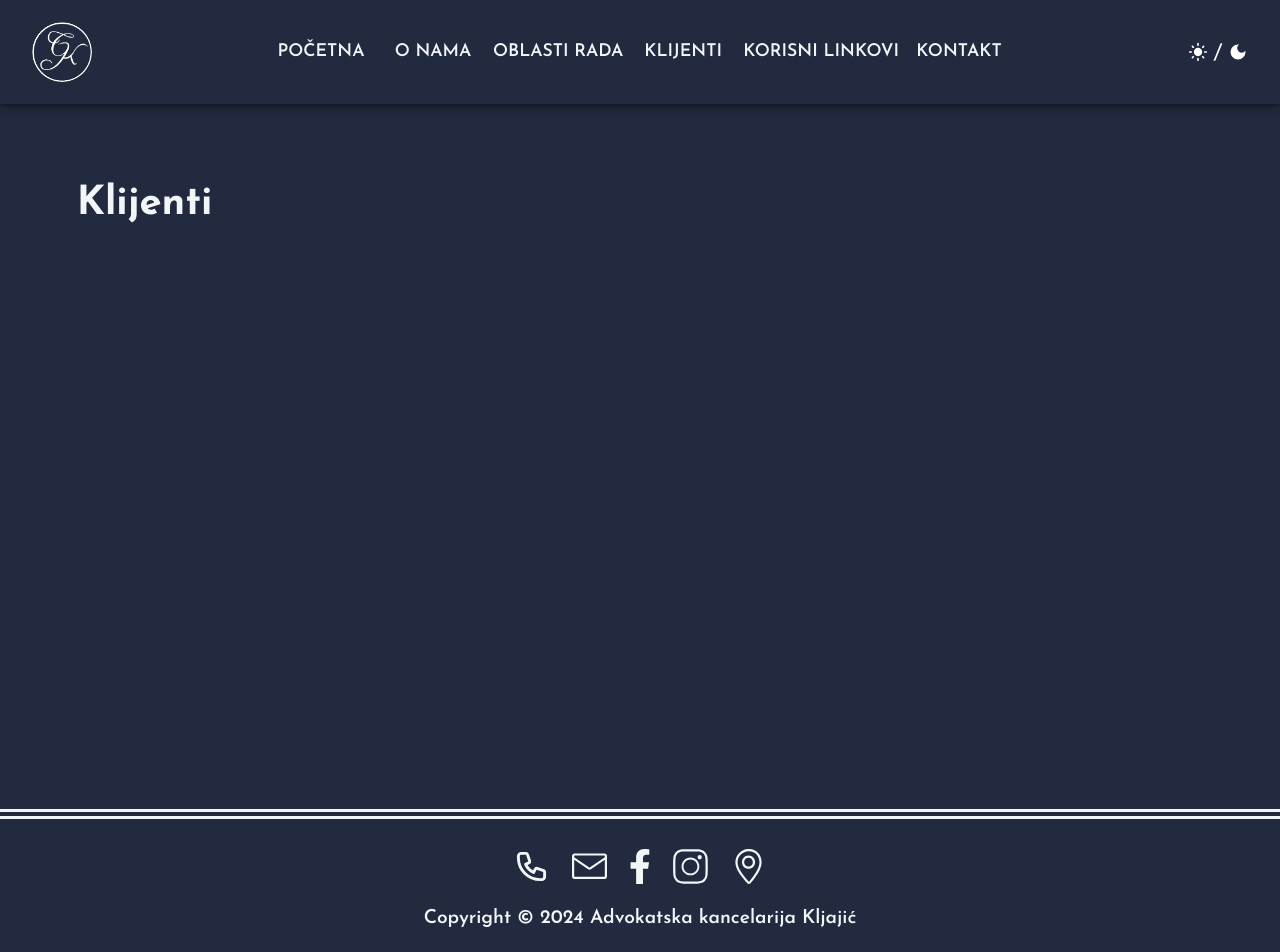
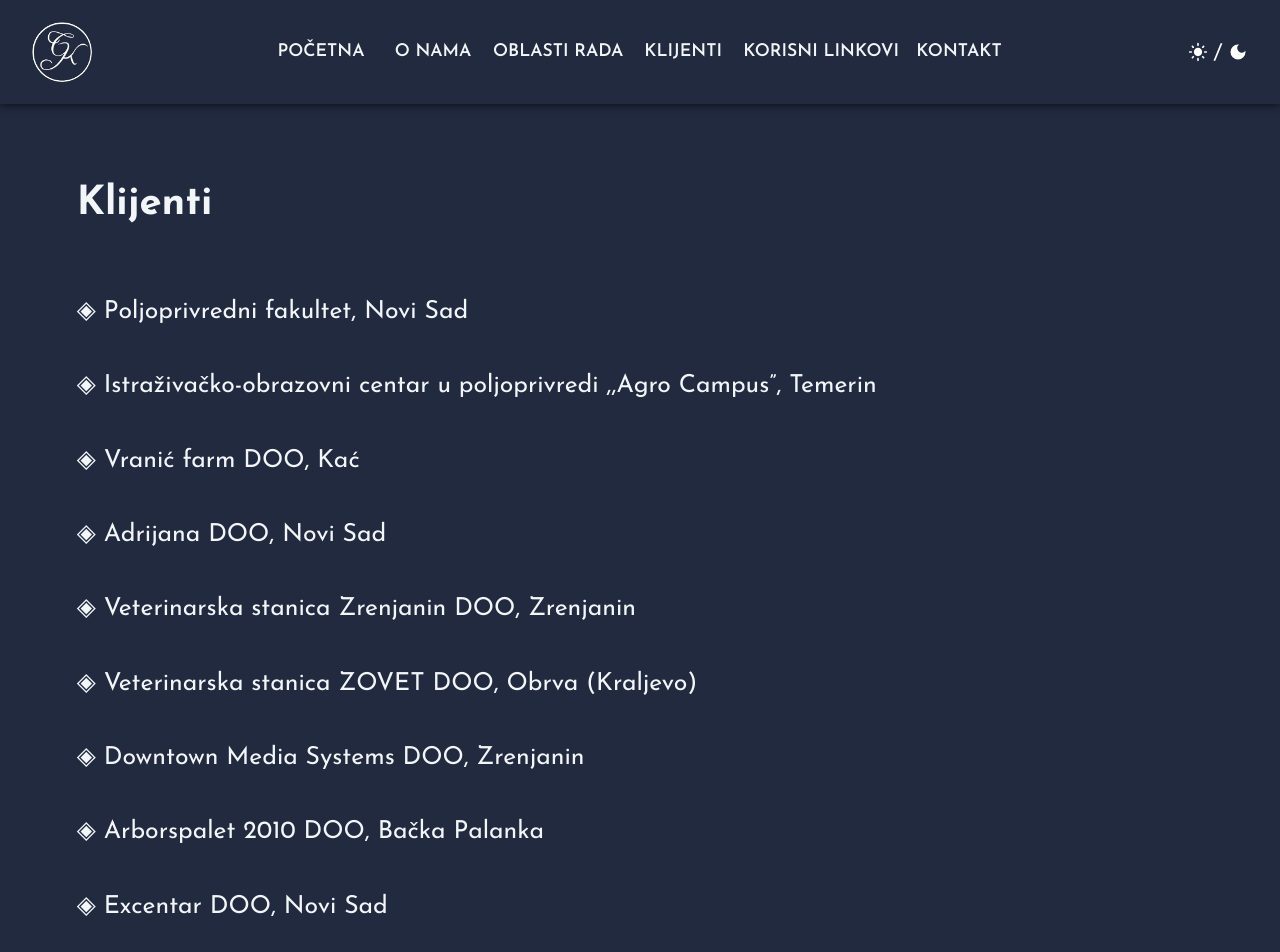
Before and after one commit to stefan-novakovic/advokatska-kancelarija-kljajic, a React (Create React App) app: page /klijenti in a window 1280 px wide. Shown: the top 952 px of the page. Built offline with nearby package versions, Linux system fonts and the light colour scheme.

Commit message:
Added clients list on clients page; some minor tweaks

```diff
--- a/src/components/AreasOfWorkPageListContainer/AreasOfWorkPageListContainer.styled.js
+++ b/src/components/AreasOfWorkPageListContainer/AreasOfWorkPageListContainer.styled.js
@@ -12,7 +12,7 @@
     align-items: center;
     width: 100%;
     max-width: min(76vw, 1500px);
-    height: 58px;
+    height: 64px;
     margin-inline: auto;
     margin-bottom: 1.75rem;
   }
@@ -24,7 +24,7 @@
   }
 
   li:last-child div span img {
-    height: 58px;
+    height: 64px;
     width: 40px;
     margin-inline: auto;
   }
--- /dev/null
+++ b/src/components/ClientsPageListContainer/ClientsPageListContainer.styled.js
@@ -0,0 +1,32 @@
+import styled from "styled-components";
+
+const ClientsListContainer = styled.ul`
+  color: ${({ theme }) => theme.colors.veryLightBlue};
+  list-style-type: none;
+  width: 100%;
+  max-width: min(76vw, 1500px);
+  margin-inline: auto;
+
+  li {
+    font-size: 1.55rem;
+    font-weight: 400;
+    line-height: 1.32;
+    margin-bottom: 2.6rem;
+  }
+
+  li:last-child {
+    margin-bottom: 0;
+  }
+
+  @media screen and (max-width: 1536px) {
+    max-width: 88vw;
+  }
+
+  @media screen and (max-width: 767px) {
+    li {
+      font-size: 1.35rem;
+    }
+  }
+`;
+
+export default ClientsListContainer;
--- a/src/components/HeroContainer/HeroTextWrapperContainer.styled.js
+++ b/src/components/HeroContainer/HeroTextWrapperContainer.styled.js
@@ -12,7 +12,7 @@
   h1,
   h2 {
     color: ${({ theme }) => theme.colors.veryLightBlue};
-    font-size: 5rem;
+    font-size: 4.85rem;
     font-weight: 600;
     text-align: center;
     text-shadow: -3px 3px 5px ${({ theme }) => theme.colors.black};
@@ -30,7 +30,7 @@
   }
 
   h1 {
-    white-space: nowrap;
+    margin-inline: 5rem;
     animation-name: slide;
   }
 
@@ -79,6 +79,10 @@
       letter-spacing: 0.75px;
     }
 
+    h1 {
+      margin-inline: 0;
+    }
+
     h2 {
       font-size: 20vw;
       letter-spacing: 2.5px;
--- a/src/data/data.js
+++ b/src/data/data.js
@@ -103,3 +103,20 @@
   { title: "MEĐUNARODNI SUD PRAVDE", url: "https://www.icj-cij.org/" },
   { title: "MEĐUNARODNI KRIVIČNI SUD", url: "https://www.icc-cpi.int/" },
 ];
+
+export const clientNamesArray = [
+  "Poljoprivredni fakultet, Novi Sad",
+  "Istraživačko-obrazovni centar u poljoprivredi ,,Agro Campus”, Temerin",
+  "Vranić farm DOO, Kać",
+  "Adrijana DOO, Novi Sad",
+  "Veterinarska stanica Zrenjanin DOO, Zrenjanin",
+  "Veterinarska stanica ZOVET DOO, Obrva (Kraljevo)",
+  "Downtown Media Systems DOO, Zrenjanin",
+  "Arborspalet 2010 DOO, Bačka Palanka",
+  "Excentar DOO, Novi Sad",
+  "Stilles DOO, Novi Sad",
+  `Ing. „B-SD Gradnja‟ DOO, Novi Sad`,
+  "Suins DOO, međunarodna špedicija i transport, Novi Sad",
+  "OZZ ,,Begečki povrtari”, Begeč",
+  "STR ,,Skalar”, Novi Sad",
+];
--- a/src/layouts/ClientsPage/ClientsPage.js
+++ b/src/layouts/ClientsPage/ClientsPage.js
@@ -1,9 +1,16 @@
 import { StyledClientsPage } from "./ClientsPage.styled";
+import ClientsListContainer from "../../components/ClientsPageListContainer/ClientsPageListContainer.styled";
+import { clientNamesArray } from "../../data/data";
 
 const ClientsPage = () => {
   return (
     <StyledClientsPage>
       <h2>Klijenti</h2>
+      <ClientsListContainer>
+        {clientNamesArray.map((name, index) => (
+          <li key={index}>◈ {name}</li>
+        ))}
+      </ClientsListContainer>
     </StyledClientsPage>
   );
 };
```
